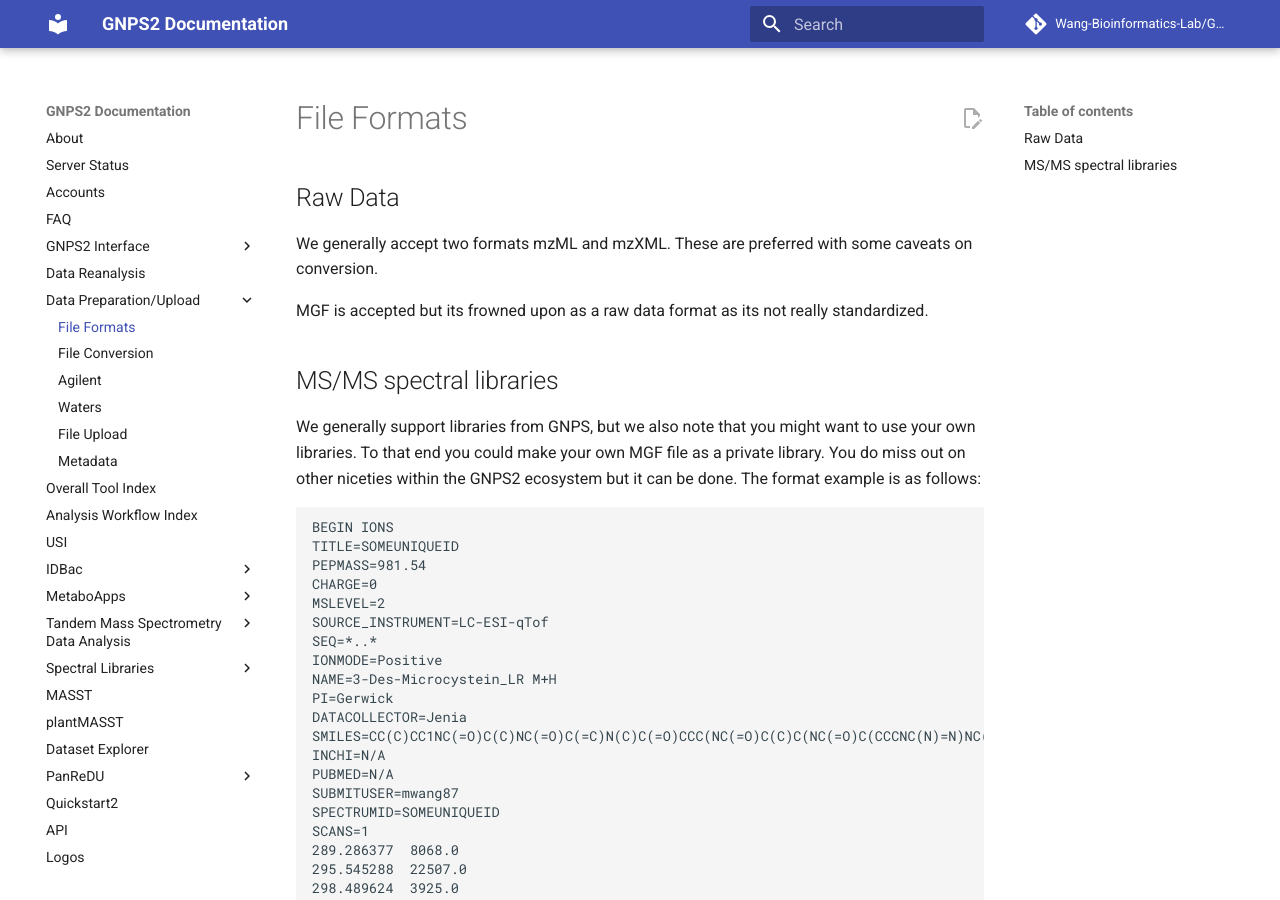
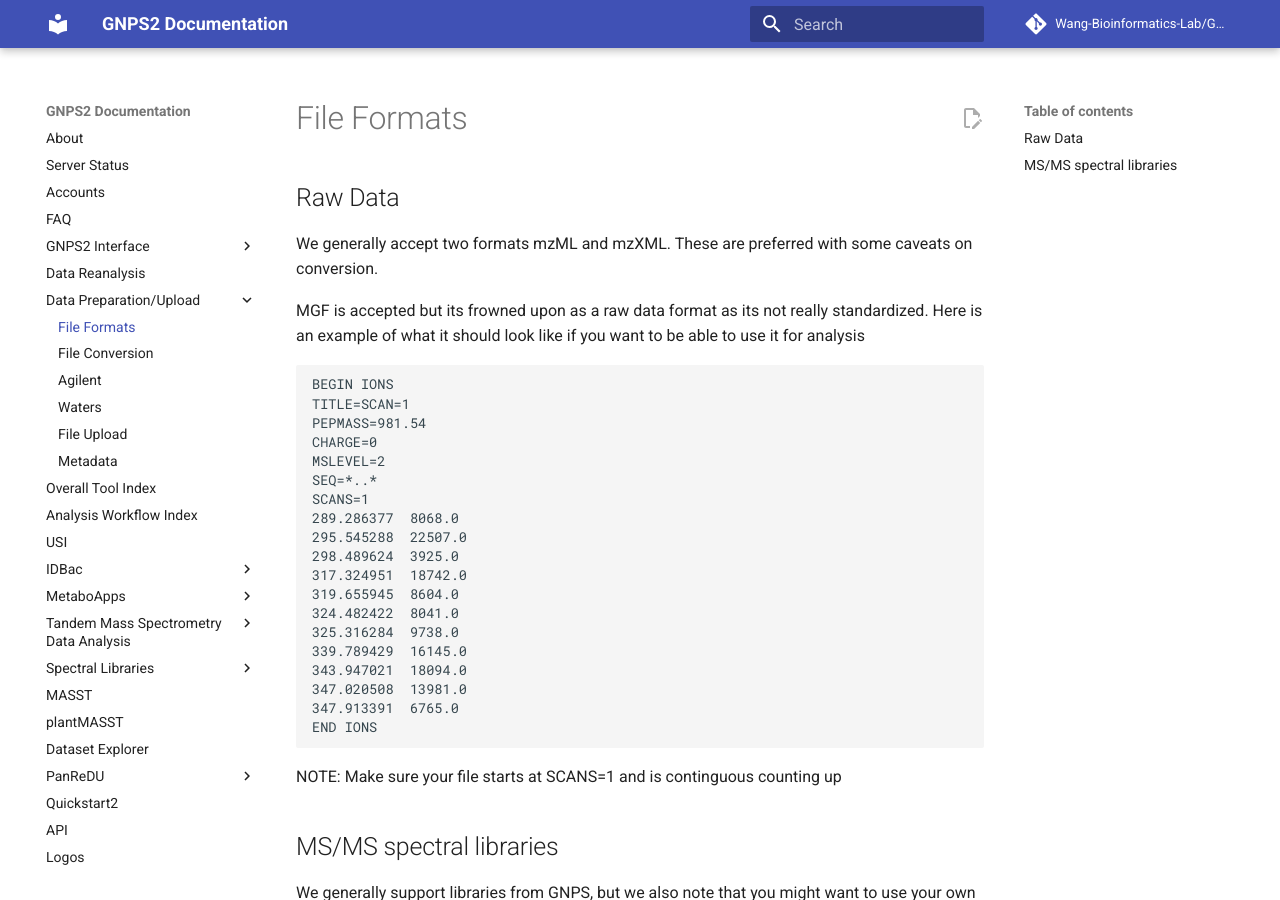
Before and after one commit to Wang-Bioinformatics-Lab/GNPS2_Documentation, an MkDocs documentation site: the page built from docs/dataformats.md, in a window 1280 px wide and 900 px high. Built offline with MkDocs 1.6.1 and Material for MkDocs 9.7.7, drawn with Linux system fonts in a browser that asks for light colours; comment, search, counter and statistics services are not loaded.

Commit message:
Enhance documentation for MGF raw data format
Added example format for MGF raw data and usage notes.

````diff
--- a/docs/dataformats.md
+++ b/docs/dataformats.md
@@ -2,7 +2,31 @@
 
 We generally accept two formats mzML and mzXML. These are preferred with some caveats on conversion.
 
-MGF is accepted but its frowned upon as a raw data format as its not really standardized.
+MGF is accepted but its frowned upon as a raw data format as its not really standardized. Here is an example of what it should look like if you want to be able to use it for analysis
+
+```
+BEGIN IONS
+TITLE=SCAN=1
+PEPMASS=981.54
+CHARGE=0
+MSLEVEL=2
+SEQ=*..*
+SCANS=1
+289.286377	8068.0
+295.545288	22507.0
+298.489624	3925.0
+317.324951	18742.0
+319.655945	8604.0
+324.482422	8041.0
+325.316284	9738.0
+339.789429	16145.0
+343.947021	18094.0
+347.020508	13981.0
+347.913391	6765.0
+END IONS
+```
+
+NOTE: Make sure your file starts at SCANS=1 and is continguous counting up
 
 ## MS/MS spectral libraries
 
````
